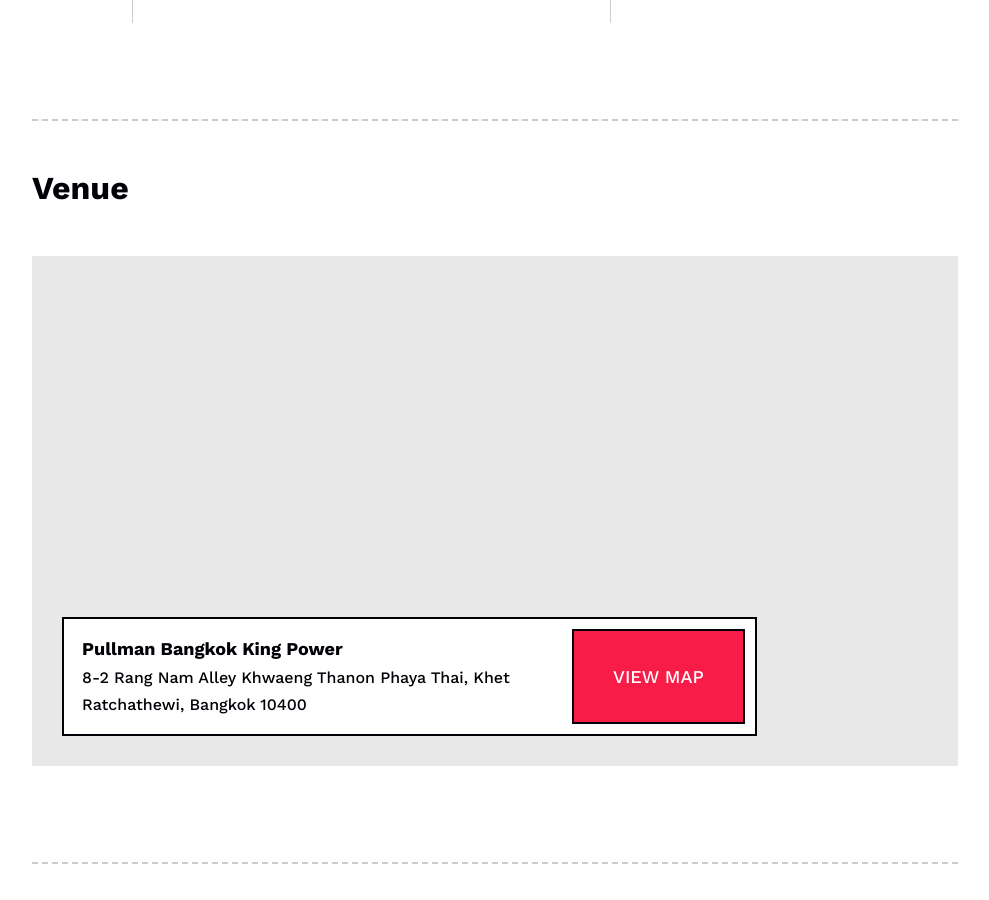
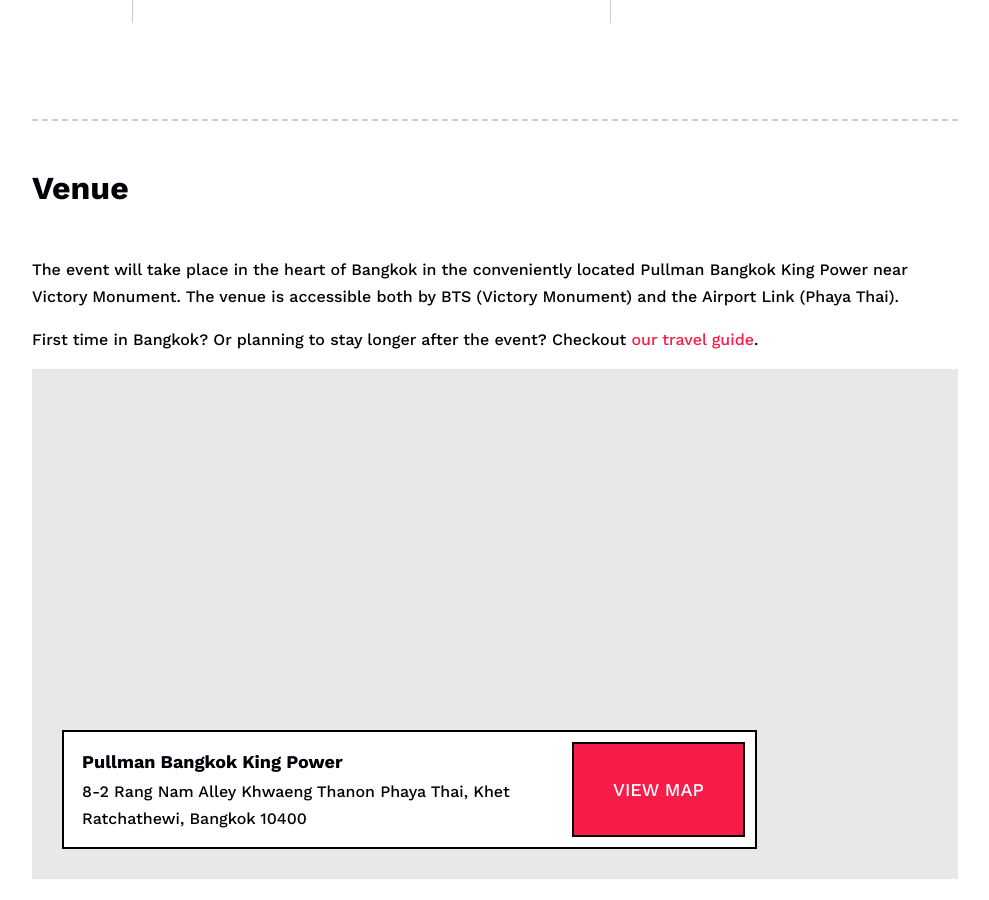
Before and after one commit to bangkokrb/rubyconfth, a Jekyll site: the page built from index.md, in a window 1280 px wide and 900 px high, scrolled down 1848 px. Shown: the whole window, without its empty margins (237-1226 px from the left). Built offline with Jekyll 4.4.1, drawn with Linux system fonts in a browser that asks for light colours; comment, search, counter and statistics services are not loaded.

Commit message:
Add travel guide and short transportation introduction to the venue

```diff
--- a/_includes/map-venue.html
+++ b/_includes/map-venue.html
@@ -1,4 +1,6 @@
 <div class="map-venue">
+  <p>The event will take place in the heart of Bangkok in the conveniently located Pullman Bangkok King Power near Victory Monument. The venue is accessible both by BTS (Victory Monument) and the Airport Link (Phaya Thai).</p>
+  <p>First time in Bangkok? Or planning to stay longer after the event? Checkout <a href="https://lemi.travel/rubyconfth/guide-for-visitors-to-rubyconf-th" title="Guide for visitors to RubyConf TH" target="_blank">our travel guide</a>.</p>
   <div class="map map-venue__map" data-geolocation="13.75893,100.5352453" data-marker="Pullman Bangkok King Power">
     {% comment %}load map for each locations{% endcomment %}
   </div>
```
